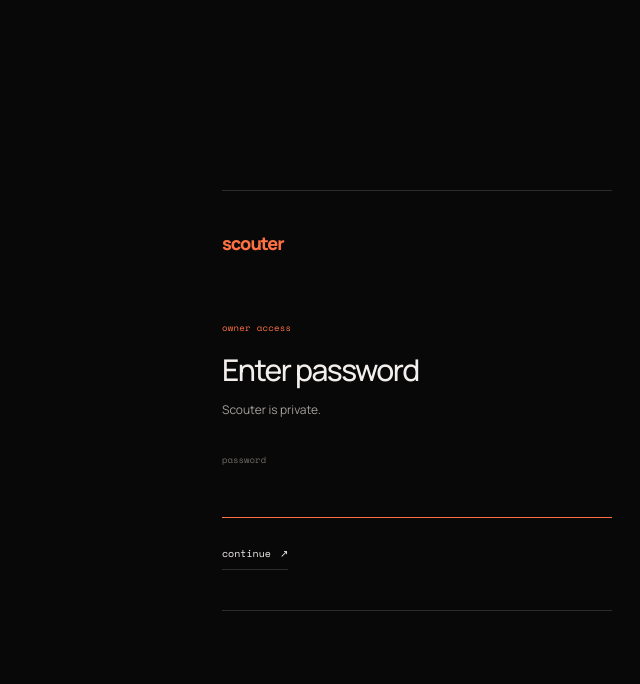
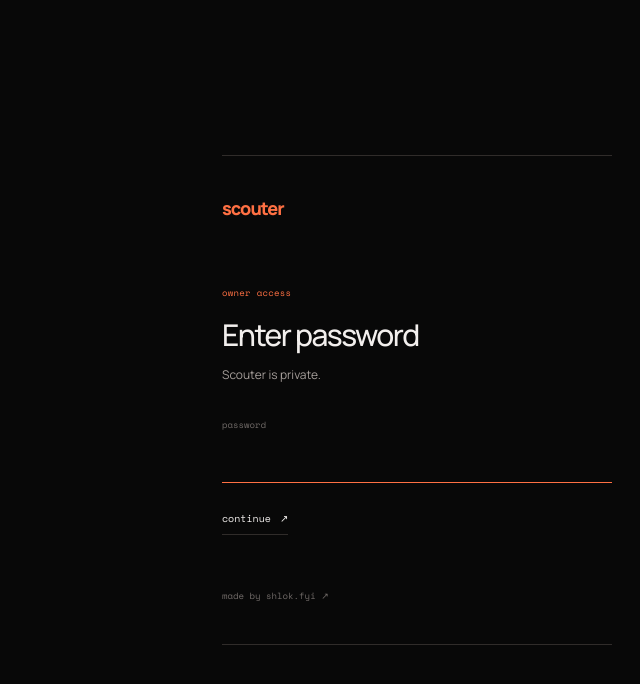
Before and after one commit to shlokrj/scouter, a Next.js app: page /login in a window 1280 px wide. Shown: the top 684 px of the page, without its empty margins (223-863 px from the left). Built offline with nearby package versions, Linux system fonts and the light colour scheme.

Commit message:
feat(ui): credit site creator

```diff
--- a/app/components/scouter-dashboard.tsx
+++ b/app/components/scouter-dashboard.tsx
@@ -118,6 +118,7 @@
             <button className={view === "openings" ? "active" : ""} aria-current={view === "openings" ? "page" : undefined} onClick={() => selectView("openings")}>openings</button>
             <button className={view === "companies" ? "active" : ""} aria-current={view === "companies" ? "page" : undefined} onClick={() => selectView("companies")}>companies</button>
           </nav>
+          <a className="maker-link" href="https://shlok.fyi/" target="_blank" rel="noreferrer">made by shlok.fyi <span aria-hidden="true">↗</span></a>
         </div>
       </header>
 
--- a/app/globals.css
+++ b/app/globals.css
@@ -115,6 +115,17 @@
 .header-inner nav button:hover,
 .header-inner nav button.active { color: var(--text); }
 .header-inner nav button.active::after { transform: scaleX(1); }
+
+.maker-link {
+  margin-left: auto;
+  color: var(--quiet);
+  font: 9px var(--font-space-mono), monospace;
+  text-decoration: none;
+  white-space: nowrap;
+  transition: color 150ms ease;
+}
+
+.maker-link:hover { color: var(--orange); }
 
 .main-content {
   flex: 1;
@@ -521,6 +532,17 @@
 .login-panel button:disabled { cursor: wait; color: var(--quiet); }
 .login-message { margin: 16px 0 0; color: #ff9373; font: 9px var(--font-space-mono), monospace; }
 
+.login-credit {
+  display: inline-block;
+  margin-top: 54px;
+  color: var(--quiet);
+  font: 9px var(--font-space-mono), monospace;
+  text-decoration: none;
+  transition: color 150ms ease;
+}
+
+.login-credit:hover { color: var(--orange); }
+
 @keyframes view-in {
   from { opacity: 0; transform: translateY(5px); }
   to { opacity: 1; transform: translateY(0); }
@@ -592,7 +614,9 @@
 }
 
 @media (max-width: 440px) {
-  .header-inner nav { gap: 20px; }
+  .header-inner { gap: 16px; }
+  .header-inner nav { gap: 16px; }
+  .maker-link { font-size: 7px; }
   .page-header h1 { font-size: 36px; }
   .opening-row,
   .company-row { grid-template-columns: 1fr; }
--- a/app/login/page.tsx
+++ b/app/login/page.tsx
@@ -53,6 +53,7 @@
           {message && <p className="login-message" role="alert">{message}</p>}
           <button type="submit" disabled={submitting}>{submitting ? "checking" : "continue"} <span aria-hidden="true">↗</span></button>
         </form>
+        <a className="login-credit" href="https://shlok.fyi/" target="_blank" rel="noreferrer">made by shlok.fyi <span aria-hidden="true">↗</span></a>
       </section>
     </main>
   );
```
Also changed, not shown: 1 other file (tests, documents, lock files or other folders).
